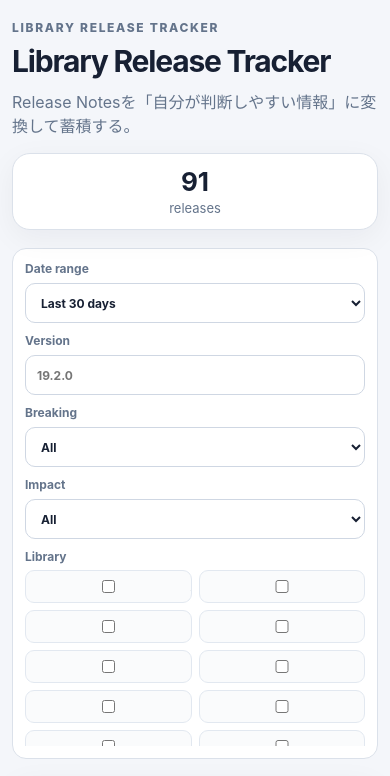
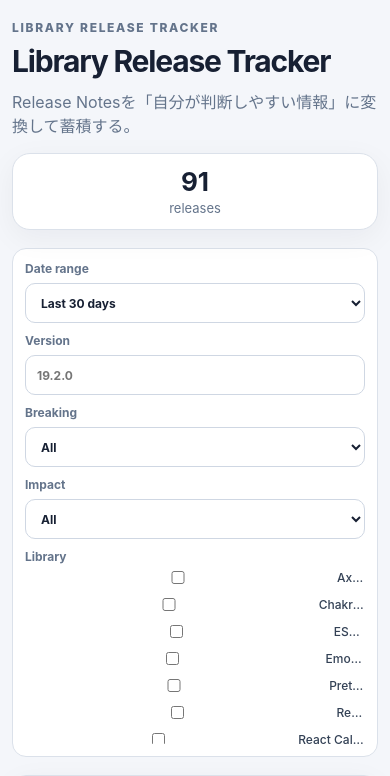
Before and after one commit to haruki33/library-update-checker, a React (Vite) app: page / in a window 390 px wide. Shown: the top 776 px of the page. Built offline with nearby package versions, Linux system fonts and the light colour scheme.

Commit message:
fix: show library names without changing layout

```diff
--- a/src/styles.css
+++ b/src/styles.css
@@ -16,10 +16,10 @@ h1 { margin: 0; font-size: clamp(30px, 4vw, 46px); letter-spacing: -.04em; }
 select, input { width: 100%; min-width: 0; max-width: 100%; min-height: 40px; border: 1px solid #cfd7e3; border-radius: 10px; background: white; color: #172033; padding: 0 11px; outline: none; }
 select:focus, input:focus { border-color: #64748b; }
 .library-filter { grid-column: 1 / -1; }
-.library-options { display: grid; grid-template-columns: repeat(auto-fill, minmax(150px, 1fr)); gap: 8px; margin-top: 2px; }
-.checkbox { flex-direction: row !important; align-items: center; gap: 8px !important; min-width: 0; padding: 9px 10px; border: 1px solid #e2e8f0; border-radius: 9px; background: #fafbfc; font-weight: 500 !important; color: #334155 !important; cursor: pointer; }
-.checkbox:hover { background: #f1f5f9; }
-.checkbox input { width: auto; min-height: auto; flex: 0 0 auto; }
+.library-options { display: flex; flex-wrap: wrap; gap: 8px 14px; }
+.checkbox { display: flex !important; flex-direction: row !important; align-items: center; gap: 6px; color: #334155 !important; font-size: 12px !important; font-weight: 500 !important; cursor: pointer; }
+.checkbox input { width: auto; min-width: auto; min-height: auto; max-width: none; }
+.library-name { display: inline-block; color: #334155; font-size: 12px; font-weight: 500; white-space: nowrap; }
 .release-list { overflow-x: auto; border: 1px solid #dbe1ea; border-radius: 18px; background: white; box-shadow: 0 8px 30px rgba(15, 23, 42, .05); }
 table { width: 100%; border-collapse: collapse; }
 th, td { padding: 16px; border-bottom: 1px solid #edf0f5; text-align: left; vertical-align: top; }
@@ -62,9 +62,9 @@ tbody tr:last-child td { border-bottom: 0; }
   .filters label { min-width: 0; width: 100%; }
   .filters input, .filters select { width: 100%; min-width: 0; max-width: 100%; }
   .library-filter { grid-column: auto; }
-  .library-options { grid-template-columns: repeat(2, minmax(0, 1fr)); gap: 7px; max-height: 180px; overflow-y: auto; padding: 4px 0; }
-  .checkbox { padding: 8px; overflow: hidden; white-space: nowrap; text-overflow: ellipsis; }
-  .checkbox input { margin: 0; }
+  .library-options { gap: 8px 12px; max-height: 180px; overflow-y: auto; padding: 4px 0; }
+  .checkbox { min-width: 0; }
+  .library-name { min-width: 0; overflow: hidden; text-overflow: ellipsis; }
   .release-list { overflow-x: visible; border-radius: 14px; }
   table, tbody, tr, td { display: block; width: 100%; }
   table { min-width: 0; }
```
